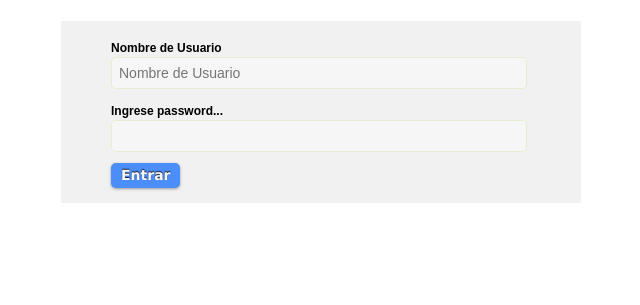
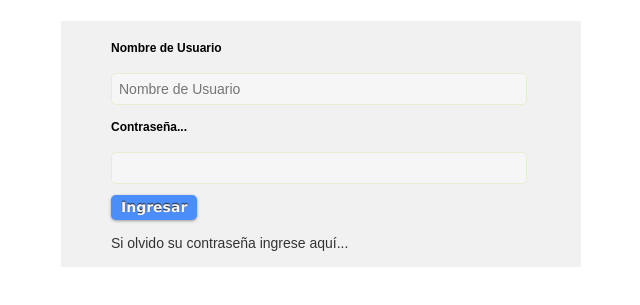
Before and after one commit to tamara01/2_Login, a plain HTML site: page index.html in a window 1280 px wide. Shown: the part 59-364 px from the top of the page, without its empty margins (319-959 px from the left). Drawn offline with Linux system fonts and the light colour scheme.

Commit message:
Se agregó href para el olvido de contraseña

```diff
--- a/index.html
+++ b/index.html
@@ -19,16 +19,17 @@
             </header>
       <div  class="form">
         <form id="contactform">
-          <p class="contact"><label for="name">Nombre de Usuario</label></p>
+          <p class="contact"><label for="name">Nombre de Usuario </label></p><br/>
           <input id="name" name="name" placeholder="Nombre de Usuario" required="" tabindex="1" type="text">
 
 
-                <p class="contact"><label for="password">Ingrese password...</label></p>
+                <p class="contact"><label for="password">Contraseña...</label></p><br/>
           <input type="password" id="password" name="password" required="">
 
 
-            <input class="buttom" name="submit" id="submit" tabindex="5" value="Entrar" type="submit">
-
+           <br/> <input class="buttom" name="submit" id="submit" tabindex="5" value="Ingresar" type="submit">
+           <p> <a href="https://www.google.com.ar/"> Si olvido su contraseña ingrese aquí... </a> </p>
+           <br/>
    </form>
 
 </body>
```
